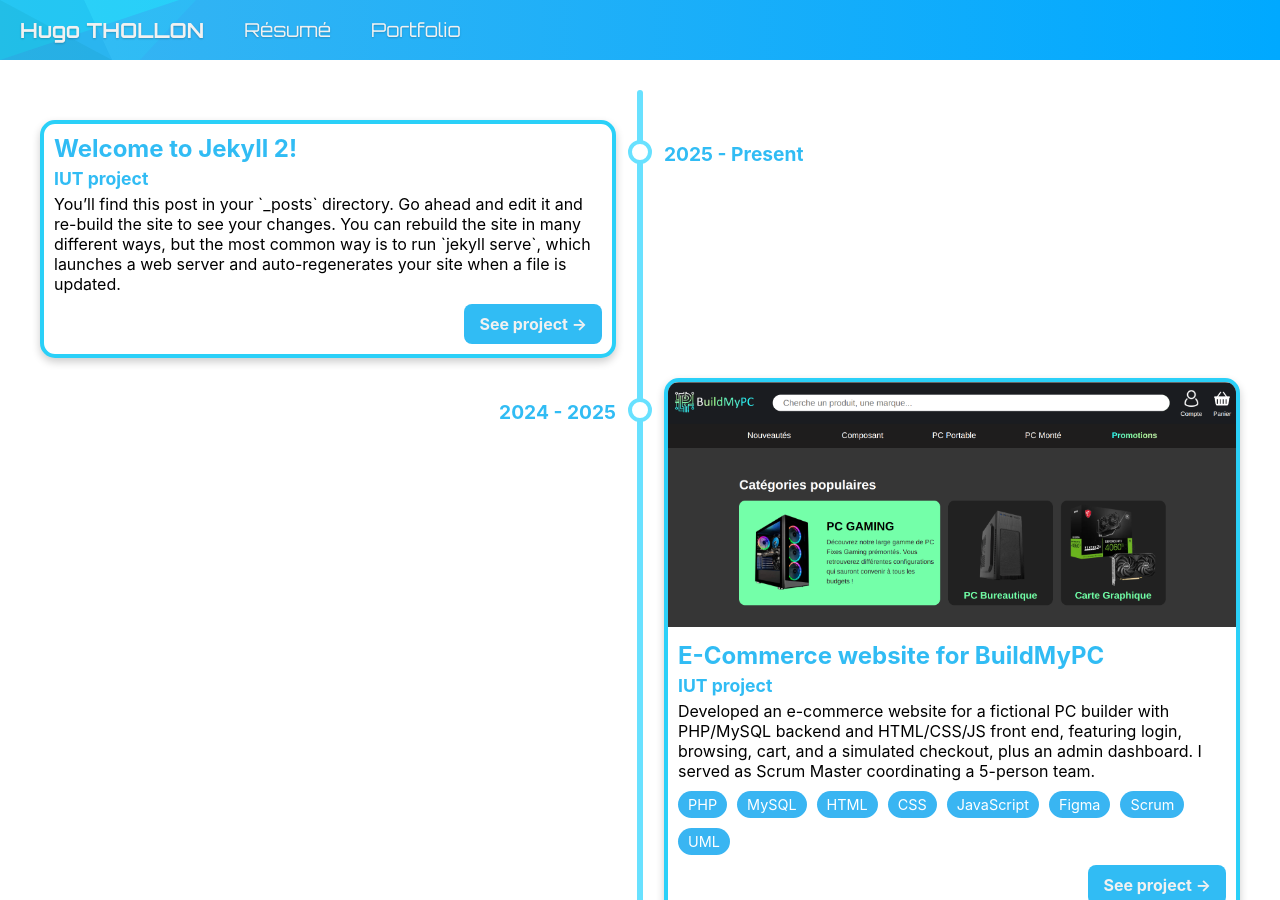
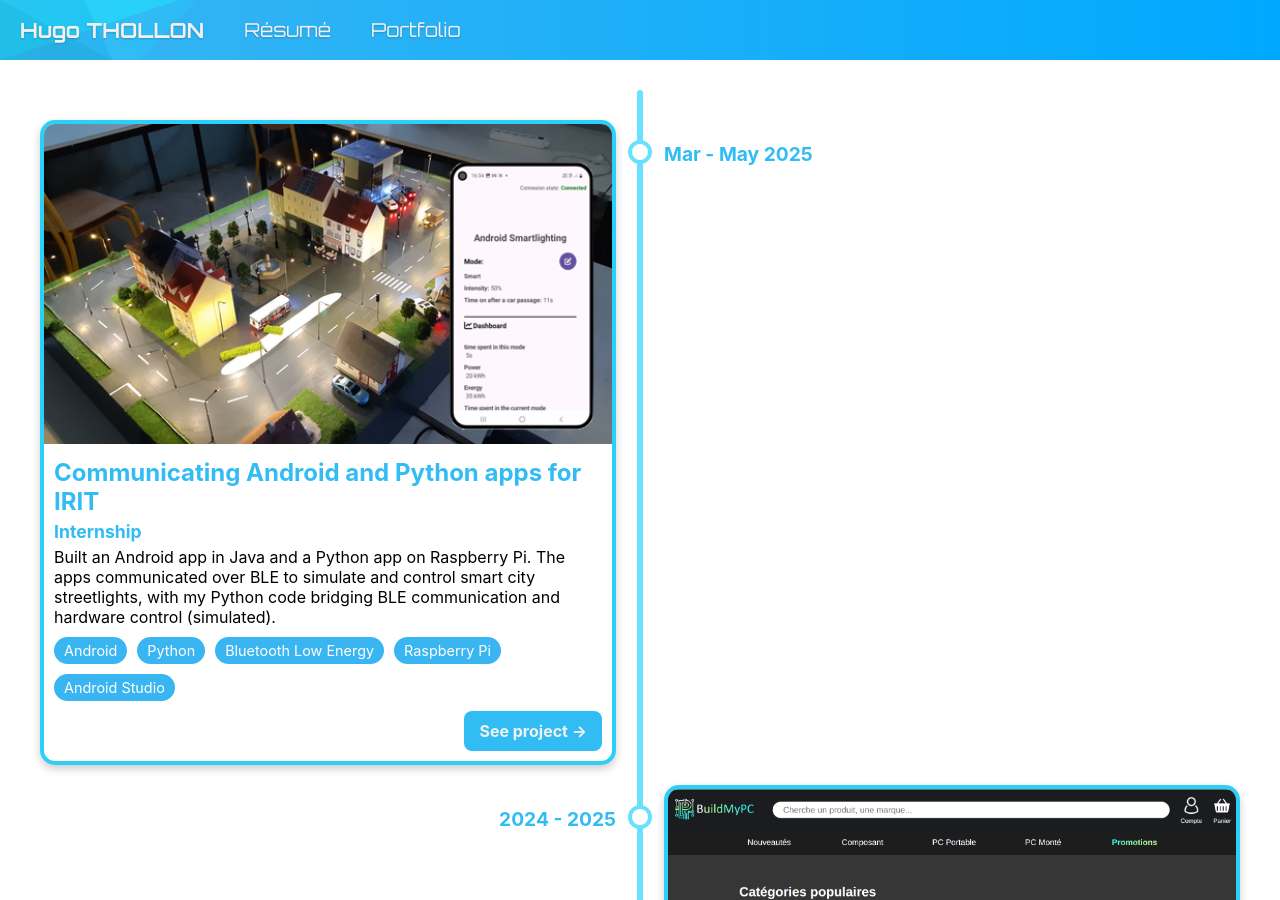
Before and after one commit to HugoTHOLLON/HugoTHOLLON.github.io, a Jekyll site: the page built from portfolio.md, in a window 1280 px wide and 900 px high. Built offline with Jekyll 4.4.1, drawn with Linux system fonts in a browser that asks for light colours; some of the changed lines change nothing that is shown.

Commit message:
Starting a new article about my irit internship. Adding images to the article. Changing build my pc article categories.

```diff
--- a/projects/_posts/2024-11-04-build-my-pc-website.markdown
+++ b/projects/_posts/2024-11-04-build-my-pc-website.markdown
@@ -3,7 +3,7 @@ layout: post
 title: "E-Commerce website for BuildMyPC"
 date: 2024-11-04
 end: 2025-01-21
-categories: jekyll update best-project
+categories: iut-project best-project
 project-type: "IUT project"
 image-path: "/assets/images/projects/home_page_buildMyPC.png"
 image-alt: "Website home page"
--- /dev/null
+++ b/projects/_posts/2025-03-10-irit-internship.md
@@ -0,0 +1,79 @@
+---
+layout: post
+title: "Communicating Android and Python apps for IRIT"
+date: 2025-03-10
+end: 2025-05-02
+categories: internship best-project
+project-type: "Internship"
+image-path: "/assets/images/projects/city_model_irit.png"
+image-alt: "City model"
+tags:
+  [
+    "Android",
+    "Python",
+    "Bluetooth Low Energy",
+    "Raspberry Pi",
+    "Android Studio",
+  ]
+description: "Built an Android app in Java and a Python app on Raspberry Pi. The apps communicated over BLE to simulate and control smart city streetlights, with my Python code bridging BLE communication and hardware control (simulated)."
+---
+
+# Context
+
+I completed an internship at **IRIT** (Computer Science Research Institute of Toulouse), where I worked on an **IEEE** (Institute of Electrical and Electronics Engineers) project called **"My Smart Lighting"**. This project was led by my internship supervisor, a research engineer at IRIT.
+
+The goal of the project was to study and optimize the **energy consumption** of smart city streetlights.
+To achieve this, a **smart city model** was built to simulate streetlight behavior, controlled by a **Python application** running on a **Raspberry Pi**.
+
+As part of my work, I developed two applications:
+
+- An **Android app** that allows users to visualize simulated energy consumption and send control commands (e.g., dimming lights, enabling lights only when a car passes).
+- A **Python app** on the Raspberry Pi, which I designed as an interface between **Bluetooth Low Energy (BLE) communication** and the **electronic control system** of the model. Since the electronic layer was to be developed later, I implemented a **simulation** of the hardware control to test and validate the communication flow.
+
+The two applications communicate using **Bluetooth Low Energy (BLE)**.
+BLE is a wireless communication protocol, similar to Wi-Fi or classic Bluetooth, but optimized for very low power usage. Devices communicate through **services** that expose specific **data** or **actions**. In this project, the Python app exposes a custom BLE Service (containing the simulation data and control modes), and the Android app connects to it to exchange information.
+
+# The Apps
+
+## Android App
+
+The Android app, built with Android Studio in **Java**, uses Android’s built-in support for **Bluetooth Low Energy (BLE)** to search for and connect to the Raspberry Pi.
+
+In practice, the app scans for any nearby device that provides a specific **BLE Service** (a unique identifier for the smart lighting simulation). This service is implemented by the Python app running on the Raspberry Pi.
+
+The Android app is structured into three main states:
+
+- **Connection state:** the app searches for a device that provides the target BLE Service. Once found, it attempts to connect. If the connection fails, it retries multiple times before going back to scanning.
+- **Data reception state:** once connected, the app requests the device’s data (such as energy consumption values). The data is then displayed to the user. If the values are updated, the Raspberry Pi notifies the app automatically.
+- **Data editing state:** while connected, the user can change the streetlight operating mode (e.g., reducing brightness). When they do, the app sends a command to the Raspberry Pi, which updates the simulation accordingly.
+
+{% include place-figure.html src="/assets/images/projects/android_connection_screens_irit.png" alt="Android app connection screens" figure-nb="1" figure-text="The Android app screens when connecting to the Raspberry Pi" %}
+
+{% include place-figure.html src="/assets/images/projects/android_data_received_irit.png" alt="Android app data reading screens" figure-nb="2" figure-text="The Android app screens when receiving and displaying simulation data from the Raspberry Pi" %}
+
+{% include place-figure.html src="/assets/images/projects/android_editor_irit.png" alt="Android app data edition screens" figure-nb="3" figure-text="The Android app screens when editing the streetlights operating mode (sending control commands)" %}
+
+## Python App
+
+The Python app acts as the **bridge** between BLE communication and the electronic control system of the model.
+
+It uses the **BlueZ API** (the official Linux Bluetooth stack) to create a custom **BLE Service**. This Service exposes two things:
+
+- **Simulation data** (consumption, power usage, etc.)
+- **An editable operating mode** (which can be changed remotely by the Android app)
+
+To interact with BlueZ, the Python app uses **D-Bus**, an inter-process communication (IPC) system that allows applications on Linux to talk to each other. In this case, D-Bus lets Python manage BLE devices through BlueZ.
+
+While I focused on the communication layer, I also designed the **software structure** for the electronic control system. I implemented different classes simulating the streetlight operating modes and a controller to manage switching between them. This way, the next developer will only need to expand these classes to connect to the real hardware.
+
+Below is the Python app class diagram. The **top section** shows the BLE-related classes, while the **bottom section** represents the (currently simulated) electronic control classes.
+
+{% include place-figure.html src="/assets/images/projects/python_class_diagram_irit.png" alt="Python app class diagram" figure-nb="4" figure-text="Python app class diagram" %}
+
+# Development Process
+
+_(To be completed later)_
+
+# Impact
+
+_(To be completed later)_
--- a/projects/_posts/2025-07-08-welcome-to-jekyll-2.markdown
+++ /dev/null
@@ -1,32 +0,0 @@
----
-layout: post
-title: "Welcome to Jekyll 2!"
-date: 2025-07-08
-categories: jekyll update best-project
-project-type: "IUT project"
-description: "You’ll find this post in your `_posts` directory. Go ahead and edit it and re-build the site to see your changes. You can rebuild the site in many different ways, but the most common way is to run `jekyll serve`, which launches a web server and auto-regenerates your site when a file is updated."
----
-
-You’ll find this post in your `_posts` directory. Go ahead and edit it and re-build the site to see your changes. You can rebuild the site in many different ways, but the most common way is to run `jekyll serve`, which launches a web server and auto-regenerates your site when a file is updated.
-
-Jekyll requires blog post files to be named according to the following format:
-
-`YEAR-MONTH-DAY-title.MARKUP`
-
-Where `YEAR` is a four-digit number, `MONTH` and `DAY` are both two-digit numbers, and `MARKUP` is the file extension representing the format used in the file. After that, include the necessary front matter. Take a look at the source for this post to get an idea about how it works.
-
-Jekyll also offers powerful support for code snippets:
-
-{% highlight ruby %}
-def print_hi(name)
-puts "Hi, #{name}"
-end
-print_hi('Tom')
-#=> prints 'Hi, Tom' to STDOUT.
-{% endhighlight %}
-
-Check out the [Jekyll docs][jekyll-docs] for more info on how to get the most out of Jekyll. File all bugs/feature requests at [Jekyll’s GitHub repo][jekyll-gh]. If you have questions, you can ask them on [Jekyll Talk][jekyll-talk].
-
-[jekyll-docs]: https://jekyllrb.com/docs/home
-[jekyll-gh]: https://github.com/jekyll/jekyll
-[jekyll-talk]: https://talk.jekyllrb.com/
```
Also changed, not shown: assets/images/projects/android_connection_screens_irit.png (added), assets/images/projects/android_data_received_irit.png (added), assets/images/projects/android_editor_irit.png (added), assets/images/projects/city_model_irit.png (added), assets/images/projects/python_class_diagram_irit.png (added).
